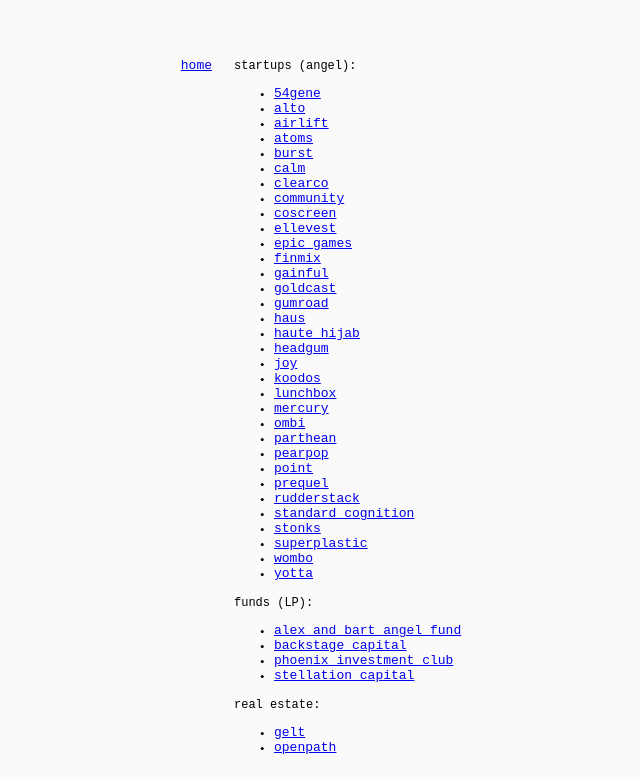
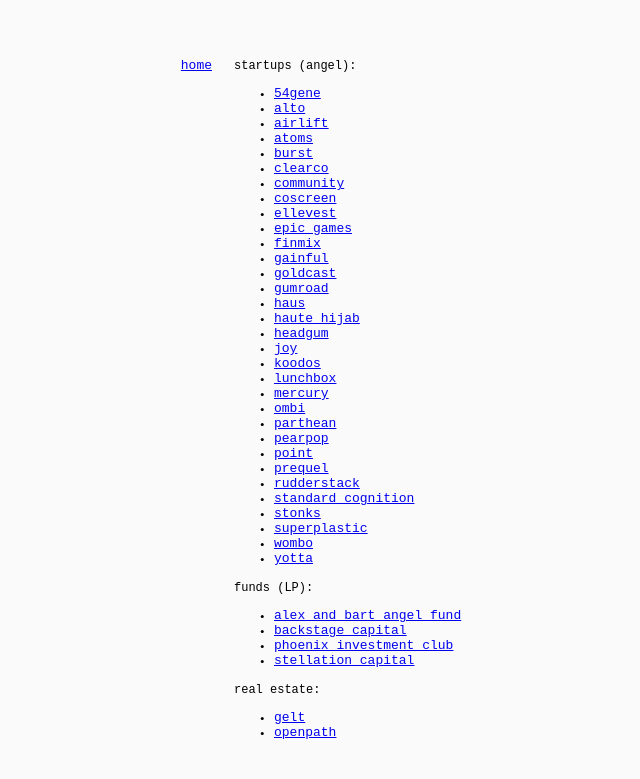
Before and after one commit to gtrkst/gtrkst.github.io, a plain HTML site: page pages/portfolio.html in a window 1280 px wide. Shown: the part 116-895 px from the top of the page, without its empty margins (319-959 px from the left). Drawn offline with Linux system fonts and the light colour scheme.

Commit message:
Update portfolio.html

```diff
--- a/pages/portfolio.html
+++ b/pages/portfolio.html
@@ -26,7 +26,6 @@
                           <li><a href="https://airliftexpress.com/">airlift</a></li>
                           <li><a href="https://atoms.com/">atoms</a></li>
                           <li><a href="https://joinburst.com/">burst</a></li>
-                          <li><a href="https://calm.com/">calm</a></li>
                           <li><a href="https://clear.co/">clearco</a></li>
                           <li><a href="https://community.com/">community</a></li>
                           <li><a href="https://coscreen.co/">coscreen</a></li>
```
